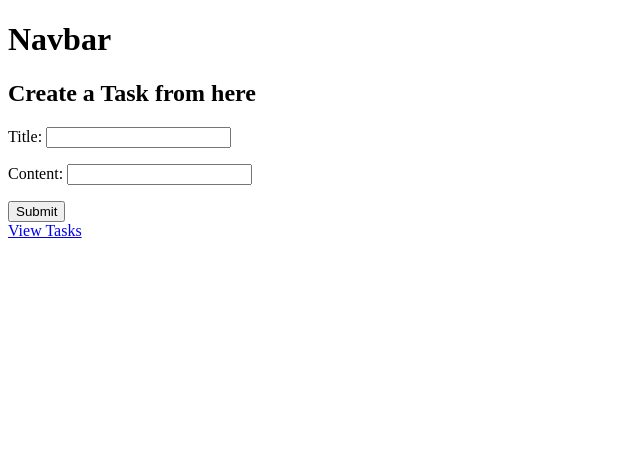
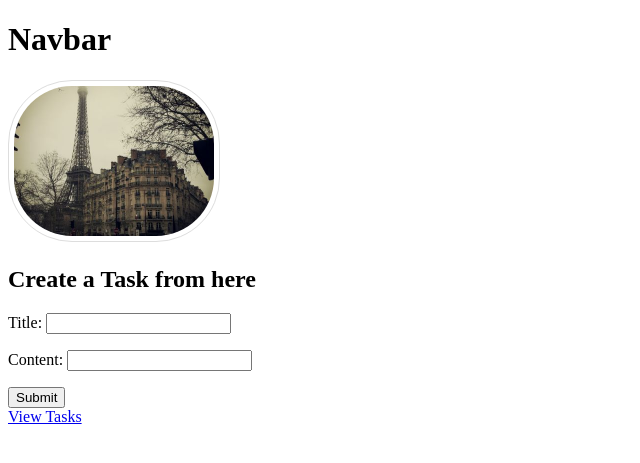
Before and after one commit to Harish0512-design/taskly, a Django app: page /todo/tasks/create/ in a window 1280 px wide. Shown: the top 463 px of the page, without its empty margins (0-640 px from the left). Run offline with Django 5.2, Linux system fonts and the light colour scheme.

Commit message:
Static files and Images

```diff
--- /dev/null
+++ b/static/css/base.css
@@ -0,0 +1,7 @@
+#image-id {
+    border: 1px solid #ddd;
+    border-radius: 4rem;
+    padding: 5px;
+    height: 150px;
+    width: 200px;
+}
--- a/taskly/settings.py
+++ b/taskly/settings.py
@@ -120,6 +120,10 @@ USE_TZ = True
 
 STATIC_URL = "static/"
 
+STATICFILES_DIRS = [
+    os.path.join(BASE_DIR,'static'),
+]
+
 # Default primary key field type
 # https://docs.djangoproject.com/en/5.0/ref/settings/#default-auto-field
 
--- a/taskly/urls.py
+++ b/taskly/urls.py
@@ -14,6 +14,8 @@ Including another URLconf
     1. Import the include() function: from django.urls import include, path
     2. Add a URL to urlpatterns:  path('blog/', include('blog.urls'))
 """
+from django.conf import settings
+from django.conf.urls.static import static
 from django.contrib import admin
 from django.urls import path, include
 from django.views.generic import RedirectView
@@ -23,3 +25,4 @@ urlpatterns = [
     path("todo/", include("todo.urls")),
     path("", RedirectView.as_view(url="todo/"))
 ]
+urlpatterns += static(settings.STATIC_URL, document_root=settings.STATIC_ROOT)
--- a/templates/base.html
+++ b/templates/base.html
@@ -1,11 +1,15 @@
 <!DOCTYPE html>
+{% load static %}
 <html lang="en">
 <head>
     <meta charset="UTF-8">
     <title>Sample Page Title</title>
+    <link rel="stylesheet" type="text/css" href="{% static 'css/base.css' %}">
 </head>
 <body>
 <h1>Navbar</h1>
+
+<img src="{% static 'images/paris.jpg' %}" alt="image-alt" id="image-id">
 
 {% block content %}
 {% endblock %}
```
Also changed, not shown: static/images/paris.jpg (added).
